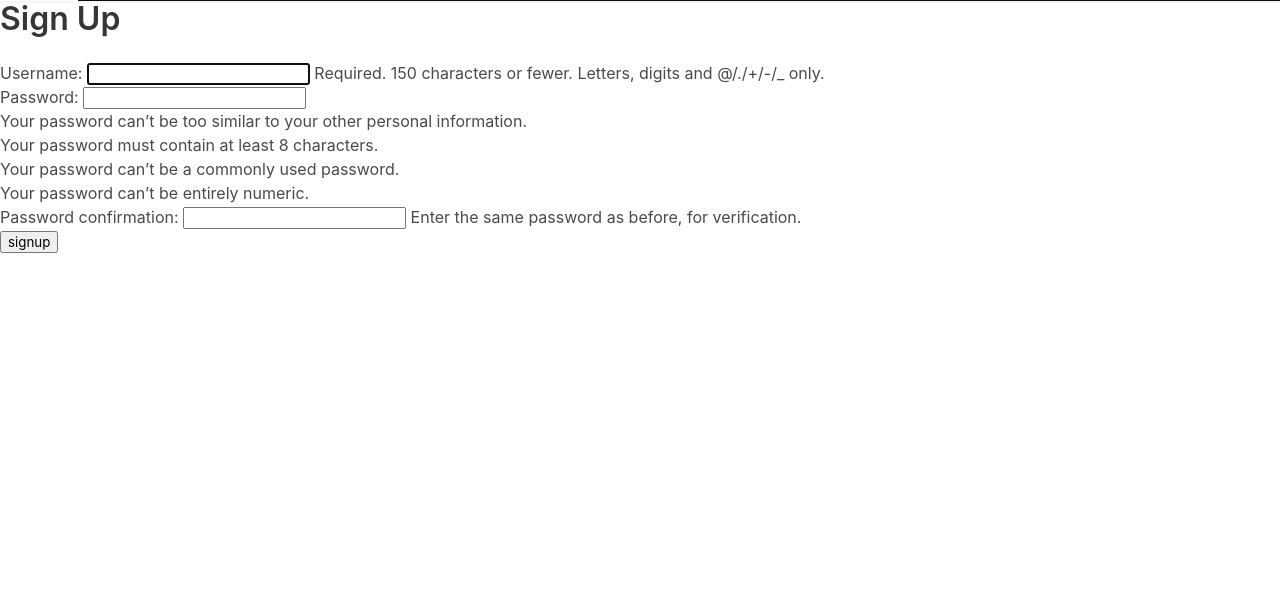
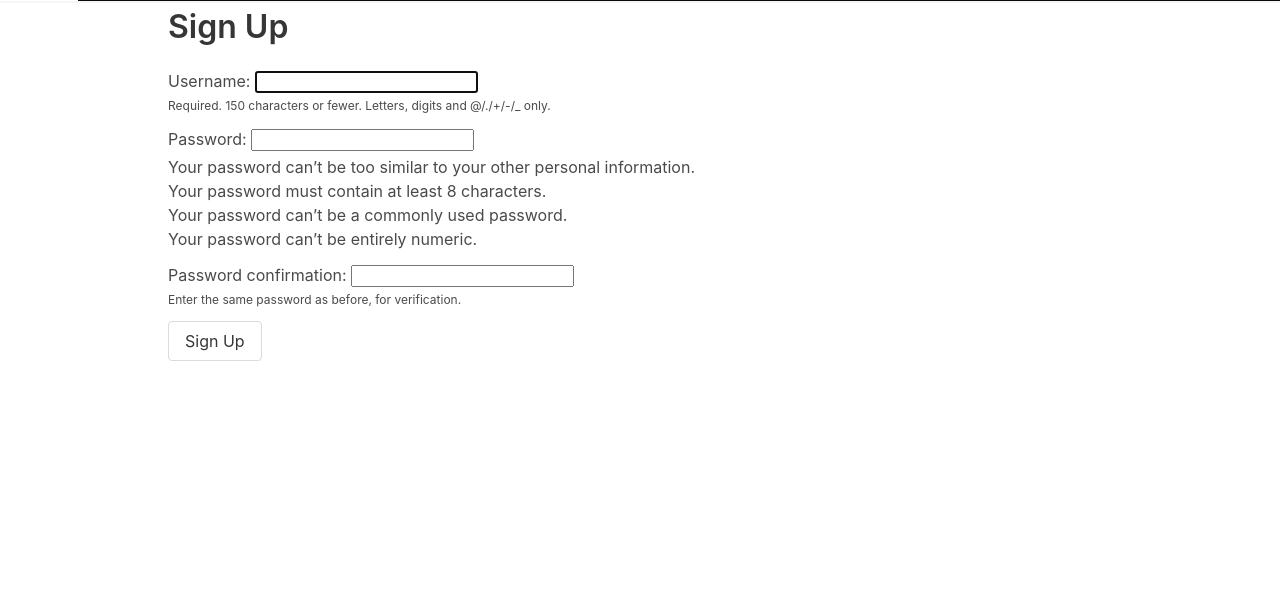
Before and after one commit to roger-davila/keeber, a Django app: page /accounts/signup/ in a window 1280 px wide. Shown: the part 51-660 px from the top of the page. Run offline with Django 4.2, Linux system fonts and the light colour scheme.

Commit message:
style sign up form

```diff
--- a/main_app/templates/registration/signup.html
+++ b/main_app/templates/registration/signup.html
@@ -1,13 +1,23 @@
 {% extends 'base.html' %}
 {% block content %}
-  <h1 class="title">Sign Up</h1>
+  <main class="container is-max-desktop p-2">
 
-  <p>{{error_message}}</p>
+    <form action="{% url 'signup' %}" method="POST">
+      <h1 class="title">Sign Up</h1>
 
-  <form action="{% url 'signup' %}" method="POST">
-    {% csrf_token %}
-    {{ form.as_p }}
-    <input type="submit" value="signup">
-  </form>
+      <p>{{error_message}}</p>
+      {% csrf_token %}
+      {% for field in form %}
+      <div class="field">
+         {{ field.errors }}
+         {{ field.label_tag }} {{ field }}
+         {% if field.help_text %}
+           <p class="help">{{ field.help_text|safe }}</p>
+         {% endif %}
+      </div>
+     {% endfor %}
+      <button class="button" type="submit">Sign Up</button>
+    </form>
+  </main>
 
 {% endblock %}
```
